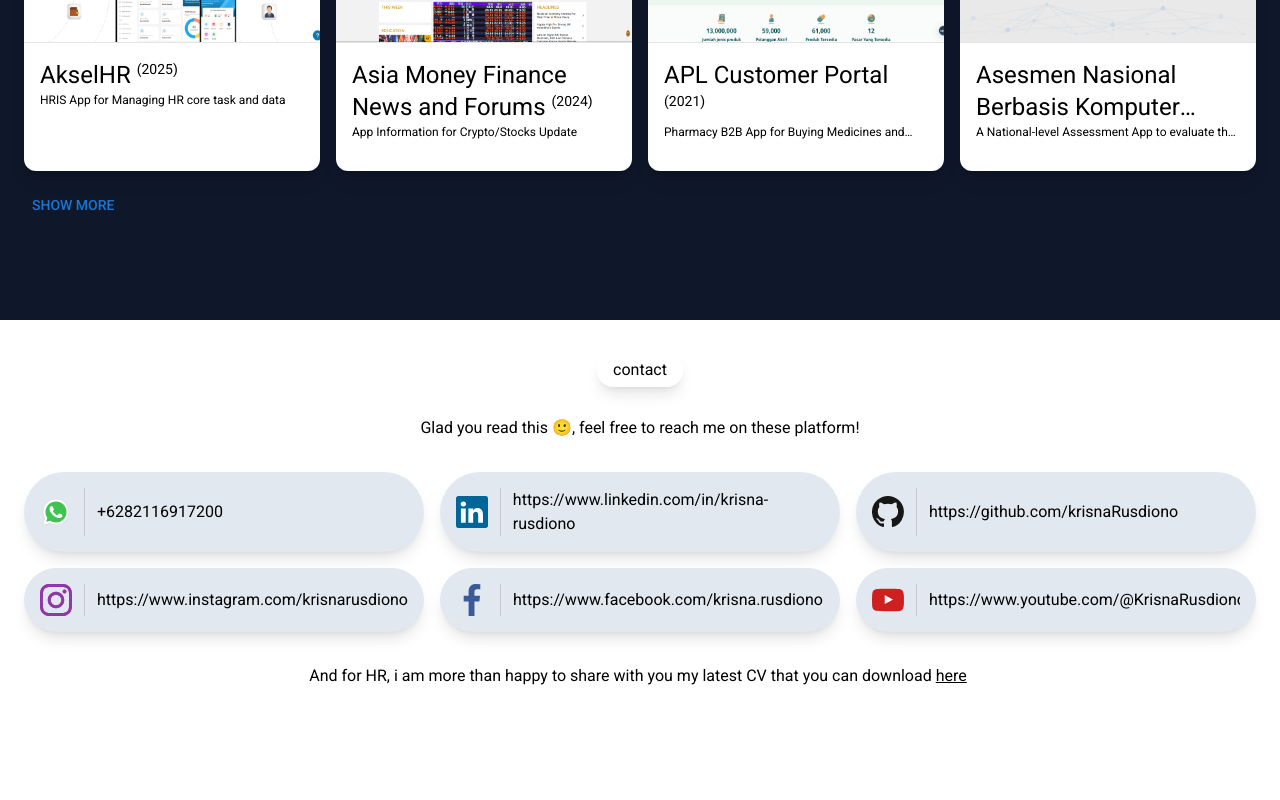
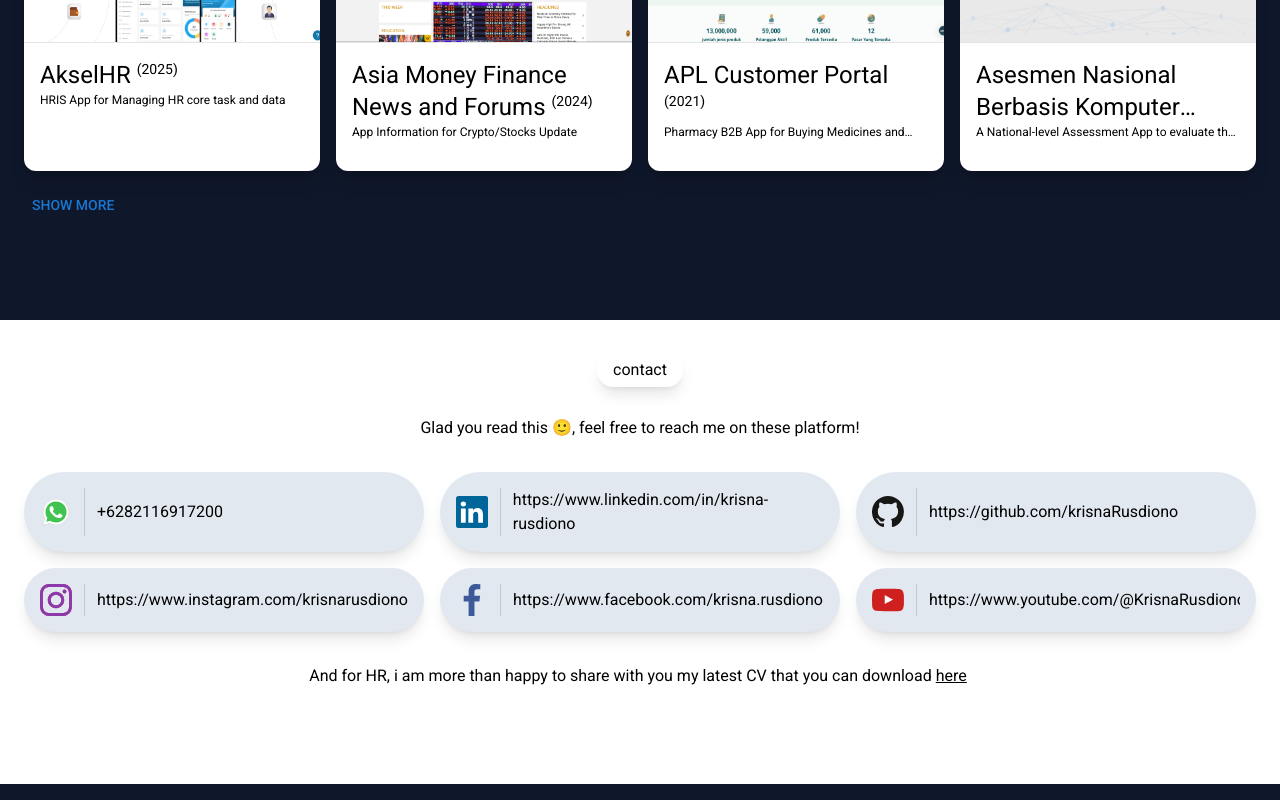
Before and after one commit to krisnaRusdiono/krisna-rusdiono-app, a Next.js app: page / in a window 1280 px wide. Shown: the part 1741-2541 px from the top of the page. Built offline with nearby package versions, Linux system fonts and the light colour scheme; what @mui/material-nextjs would draw is missing.

Commit message:
feat: add small changes on layout footer

```diff
--- a/app/(main)/layout.tsx
+++ b/app/(main)/layout.tsx
@@ -19,6 +19,7 @@ const MainLayout = ({
       {skills}
       {project}
       {contact}
+      <div className='h-4 w-full bg-slate-900' />
     </>
   );
 };
```
